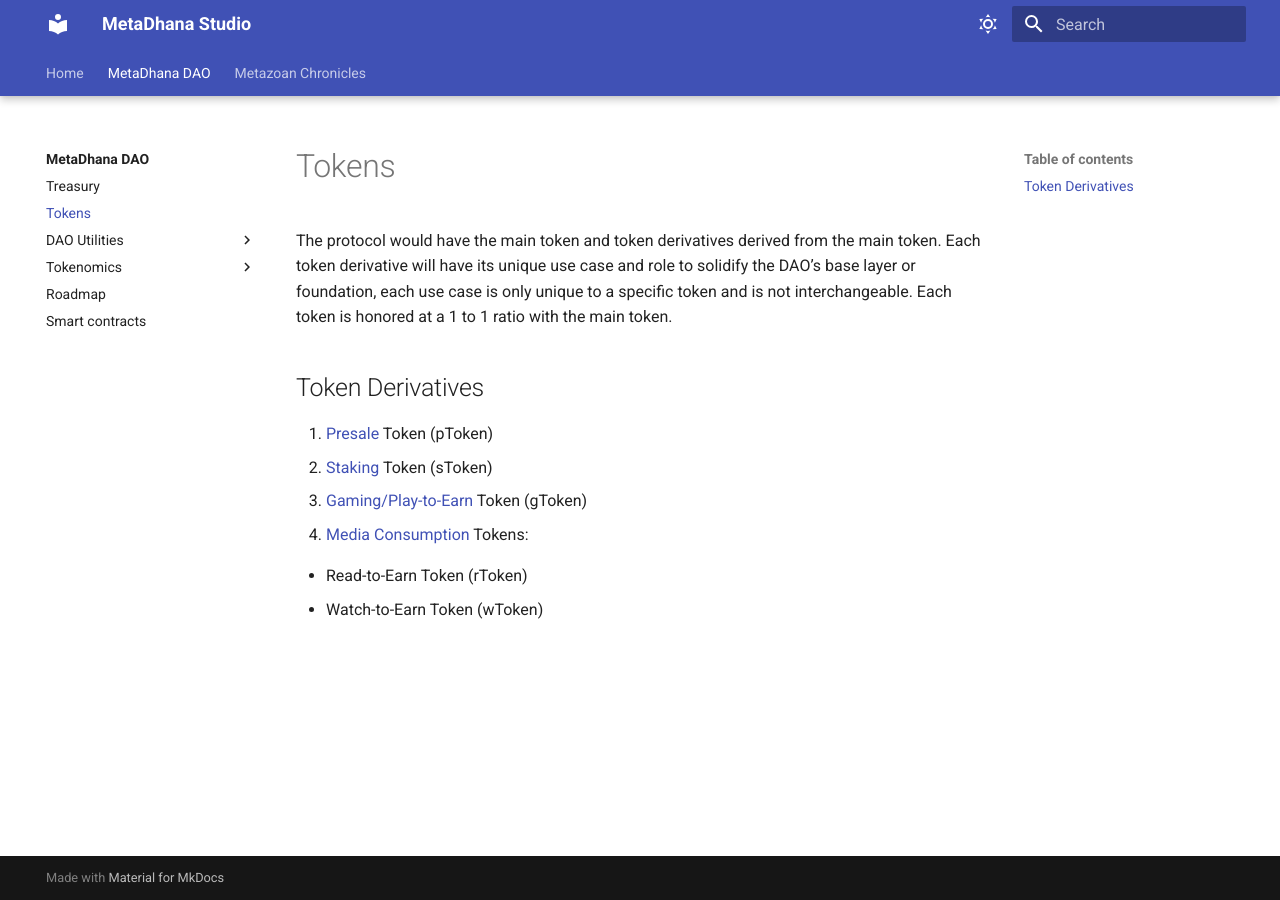
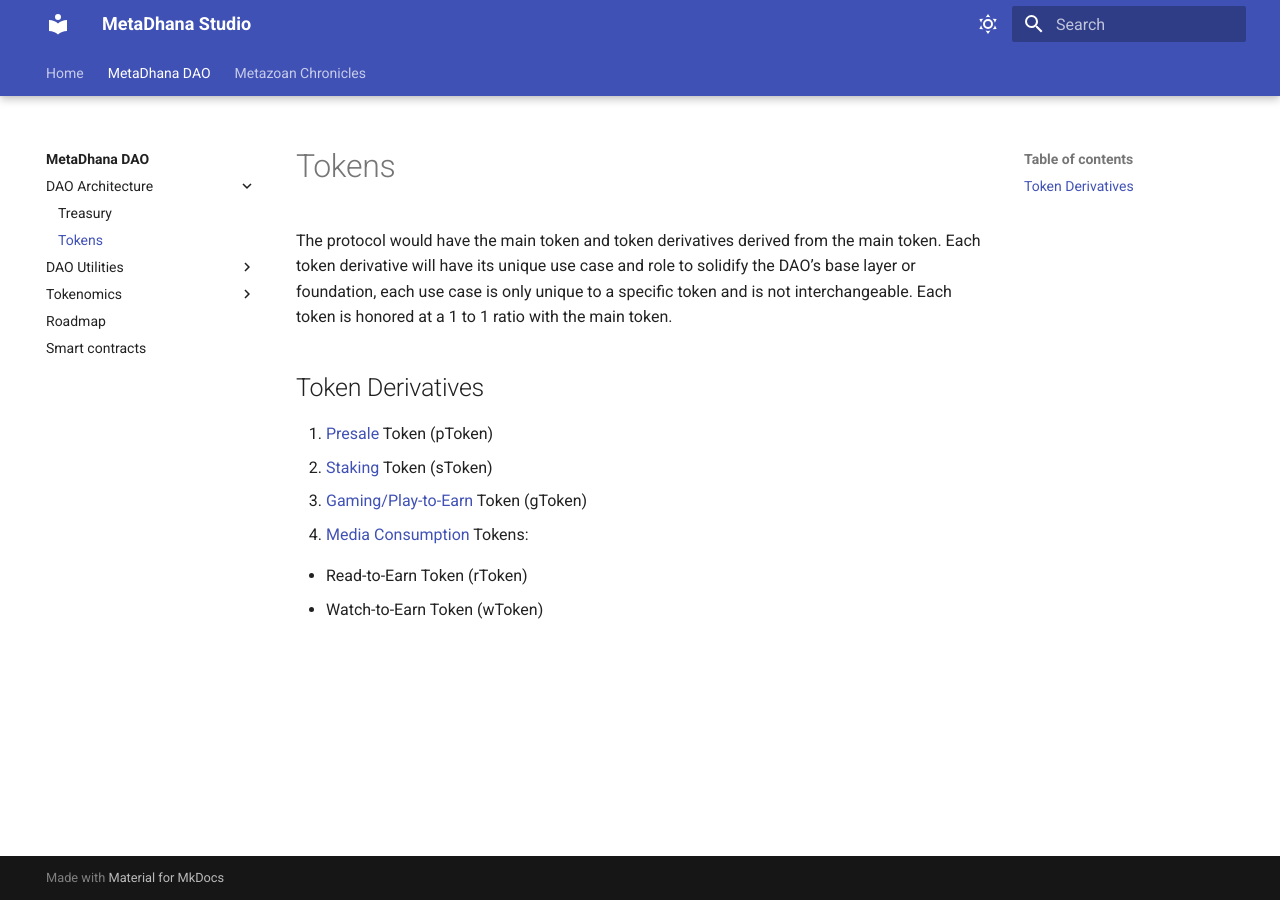
Before and after one commit to AshtreeBV/metazoan-whitepaper, an MkDocs documentation site: the page built from docs/dao/architecture/tokens.md, in a window 1280 px wide. Built offline with MkDocs 1.6.1 and Material for MkDocs 9.7.7, drawn with Linux system fonts in a browser that asks for light colours.

Commit message:
dao architecture draft

```diff
--- a/docs/dao/tokens.md
+++ b/docs/dao/architecture/tokens.md
@@ -5,9 +5,9 @@ The protocol would have the main token and token derivatives derived from the ma
 ## Token Derivatives
 
 1. [Presale](../tokenomics/presale-token.md) Token (pToken)
-2. [Staking](utilities/staking.md) Token (sToken)
-3. [Gaming/Play-to-Earn](utilities/gaming.md) Token (gToken)
-4. [Media Consumption](utilities/media-consumption.md) Tokens:
+2. [Staking](../utilities/staking.md) Token (sToken)
+3. [Gaming/Play-to-Earn](../utilities/gaming.md) Token (gToken)
+4. [Media Consumption](../utilities/media-consumption.md) Tokens:
 <ul>
     <li>Read-to-Earn Token (rToken)</li>
     <li>Watch-to-Earn Token (wToken)</li>
--- a/mkdocs.yml
+++ b/mkdocs.yml
@@ -34,8 +34,10 @@ nav:
   # MetaDhana DAO with own Roadmap
   - MetaDhana DAO:
       - dao/README.md
-      - dao/treasury.md
-      - dao/tokens.md
+      - DAO Architecture:
+          - dao/architecture/README.md
+          - dao/architecture/treasury.md
+          - dao/architecture/tokens.md
       - DAO Utilities:
           - dao/utilities/staking.md
           - dao/utilities/gaming.md
```
Also changed, not shown: docs/dao/architecture/README.md (added, +9 -0 lines), docs/dao/architecture/smart-contracts.md (added), docs/dao/architecture/treasury.md (renamed from docs/dao/treasury.md).
